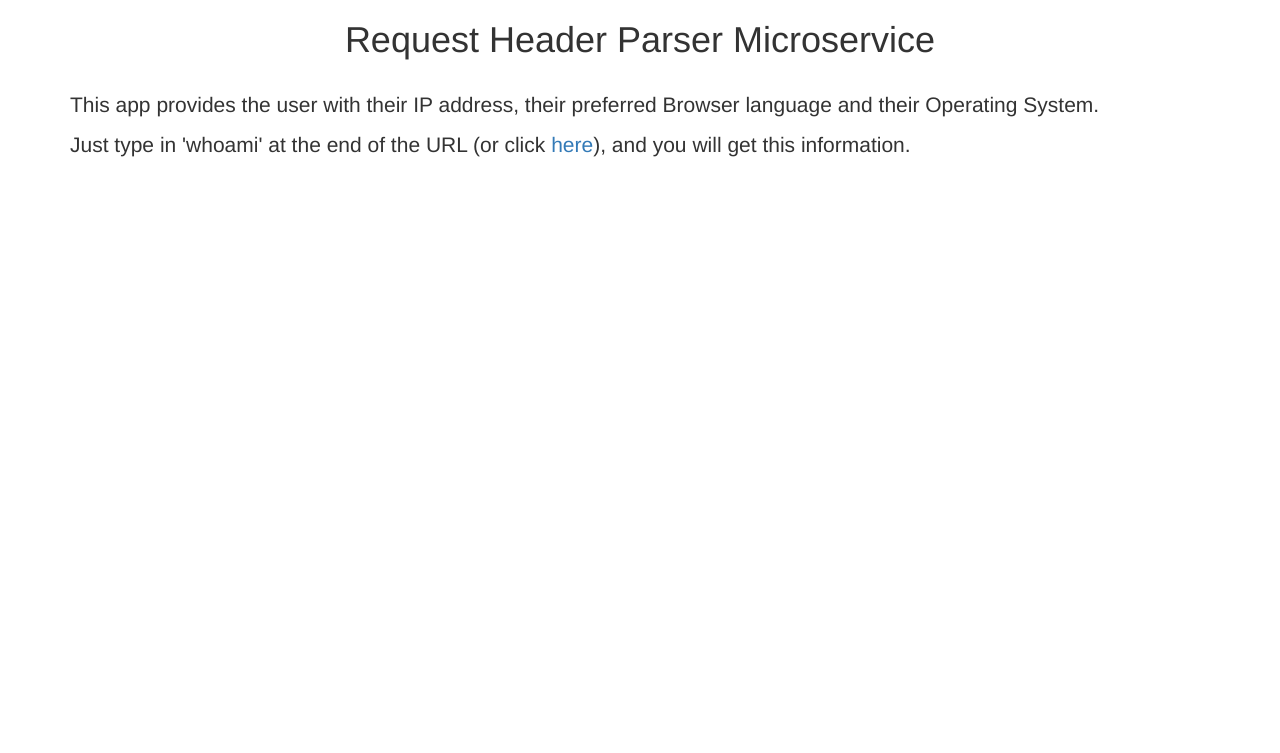
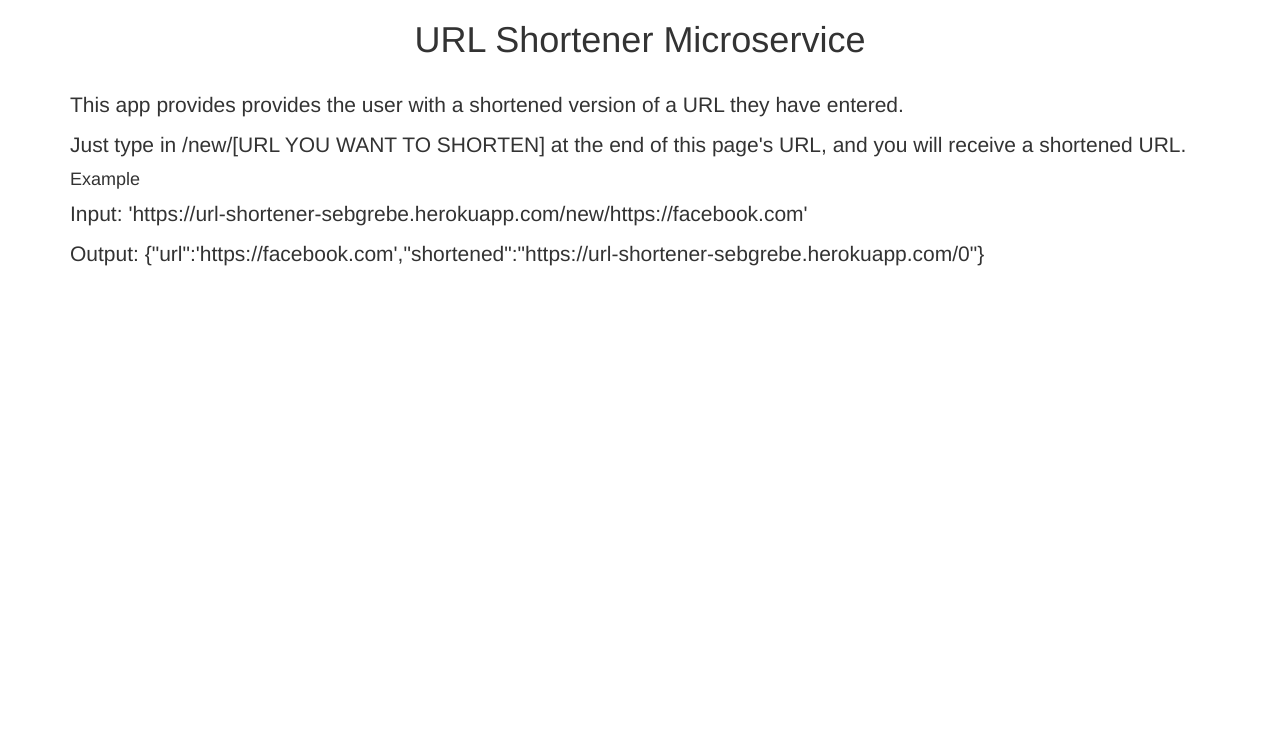
Before and after one commit to sebgrebe/url-shortener, a website: page app/index.html in a window 1280 px wide. Shown: the top 753 px of the page. Drawn offline with nearby package versions, Linux system fonts and the light colour scheme.

Commit message:
add url check

```diff
--- a/app/index.html
+++ b/app/index.html
@@ -24,10 +24,13 @@
 </head>
 <body>
 <div class="container">
-	<div class="title"><h1>Request Header Parser Microservice</h1></div>
+	<div class="title"><h1>URL Shortener Microservice</h1></div>
 	<div class="instructions">
-		<p>This app provides the user with their IP address, their preferred Browser language and their Operating System.</p>
-		<p>Just type in 'whoami' at the end of the URL (or click <a href="https://header-parser-sebgrebe.herokuapp.com/whoami">here</a>), and you will get this information.</p>
+		<p>This app provides provides the user with a shortened version of a URL they have entered.</p>
+		<p>Just type in /new/[URL YOU WANT TO SHORTEN] at the end of this page's URL, and you will receive a shortened URL.</p>
+	<h4>Example</h4>
+		<p>Input: 'https://url-shortener-sebgrebe.herokuapp.com/new/https://facebook.com'</p>
+	<p>Output: {"url":'https://facebook.com',"shortened":"https://url-shortener-sebgrebe.herokuapp.com/0"}</p>
 	</div>
 <footer>
        <div class="col-md-6">Created by <a href="https://sebgrebe.github.io/">sebgrebe</a> with <a href="https://nodejs.org/en/"><img src="/img/nodejs_logo.png" height="20px" /></a>
--- a/package.json
+++ b/package.json
@@ -5,6 +5,7 @@
   "main": "index.js",
   "dependencies": {
     "express": "^4.16.2",
+    "is-url": "^1.2.2",
     "mongodb": "^2.2.33"
   },
   "devDependencies": {},
```
Also changed, not shown: index.js (+12 -4 lines), 1 other file.
